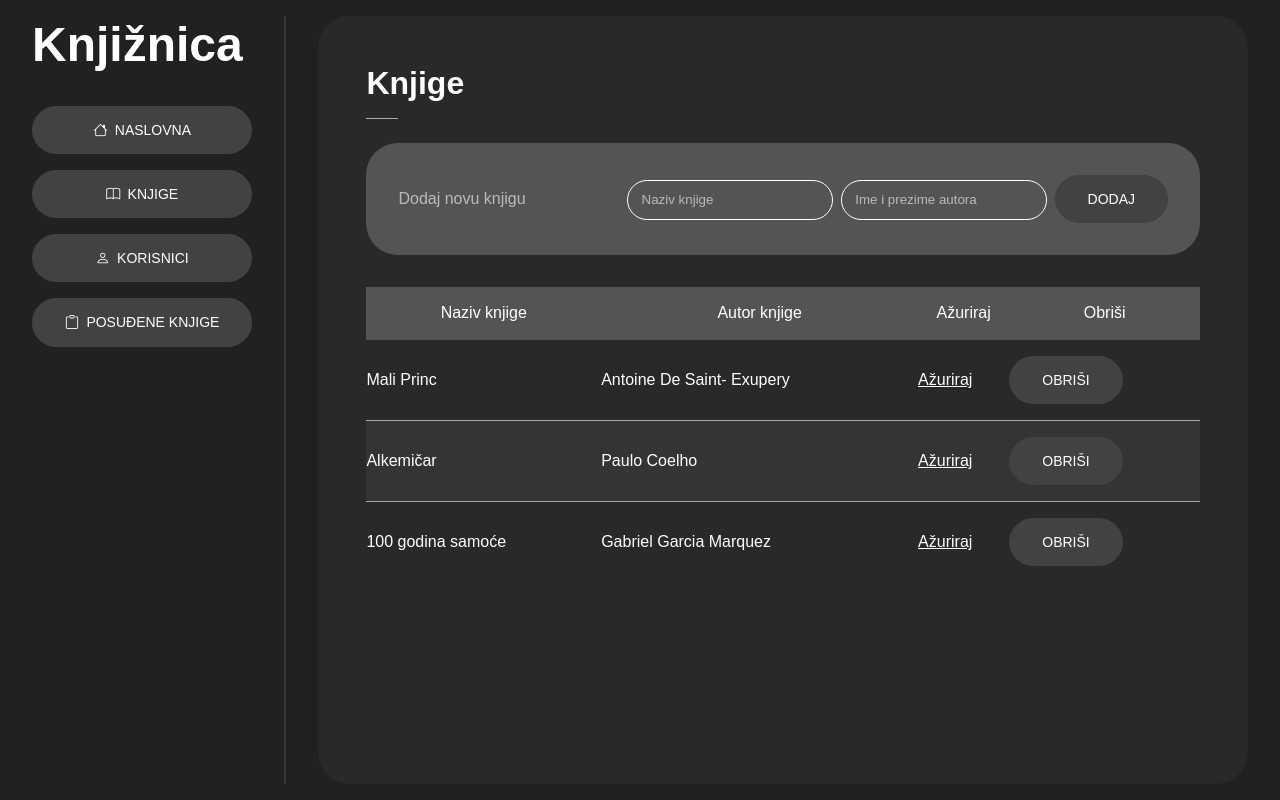
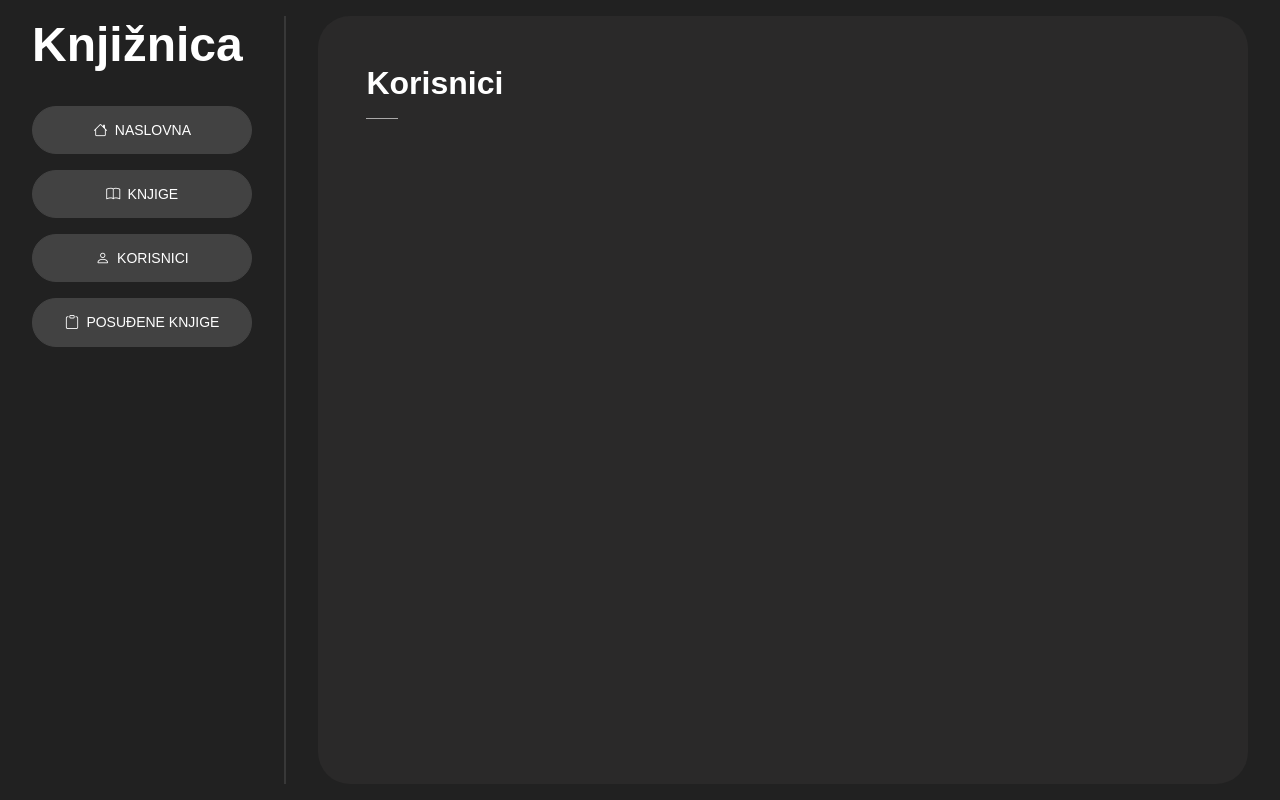
Before and after one commit to marko-krznar/React-Library, a React (Create React App) app: page /korisnici in a window 1280 px wide. Built offline with nearby package versions, Linux system fonts and the light colour scheme.

Commit message:
Created usercontext, userspage and route for userspage

```diff
--- a/src/App.js
+++ b/src/App.js
@@ -4,19 +4,24 @@ import BooksPage from "./containers/BooksPage/BooksPage";
 import Header from "./containers/Header/Header";
 import Homepage from "./containers/Homepage/Homepage";
 import SingleBook from "./containers/SingleBook/SingleBook";
+import UsersPage from "./containers/UsersPage/UsersPage";
 import { BooksProvider } from "./data/BooksContext";
+import { UsersProvider } from "./data/UsersContext";
 
 export default function App() {
   return (
     <div className="d-flex flex-wrap">
       <BooksProvider>
+        <UsersProvider>
           <Header />
           <Routes>
             <Route path="/" element={<Homepage />} />
             <Route path="/knjige" element={<BooksPage />} />
             <Route path="/knjiga/:id" element={<SingleBook />} />
+            <Route path="/korisnici" element={<UsersPage />} />
             <Route path="/*" element={<BooksPage />} />
           </Routes>
+        </UsersProvider>
       </BooksProvider>
     </div>
   );
--- /dev/null
+++ b/src/containers/UsersPage/UsersPage.js
@@ -0,0 +1,9 @@
+import React from "react";
+
+export default function UsersPage() {
+  return (
+    <section className="page pg-users">
+      <h2 className="headline">Korisnici</h2>
+    </section>
+  );
+}
--- /dev/null
+++ b/src/data/UsersContext.js
@@ -0,0 +1,26 @@
+import React, { useState, createContext } from "react";
+
+export const UsersContext = createContext();
+
+export const UsersProvider = (props) => {
+  const [users, setUsers] = useState([
+    {
+      name: "Darko",
+      surname: "Darkić",
+    },
+    {
+      name: "Marko",
+      surname: "Markić",
+    },
+    {
+      name: "Matko",
+      surname: "Matkić",
+    },
+  ]);
+  const value = { users };
+  return (
+    <UsersContext.Provider value={value}>
+      {props.children}
+    </UsersContext.Provider>
+  );
+};
```
Lines whose indentation alone changed are shown as unchanged.
